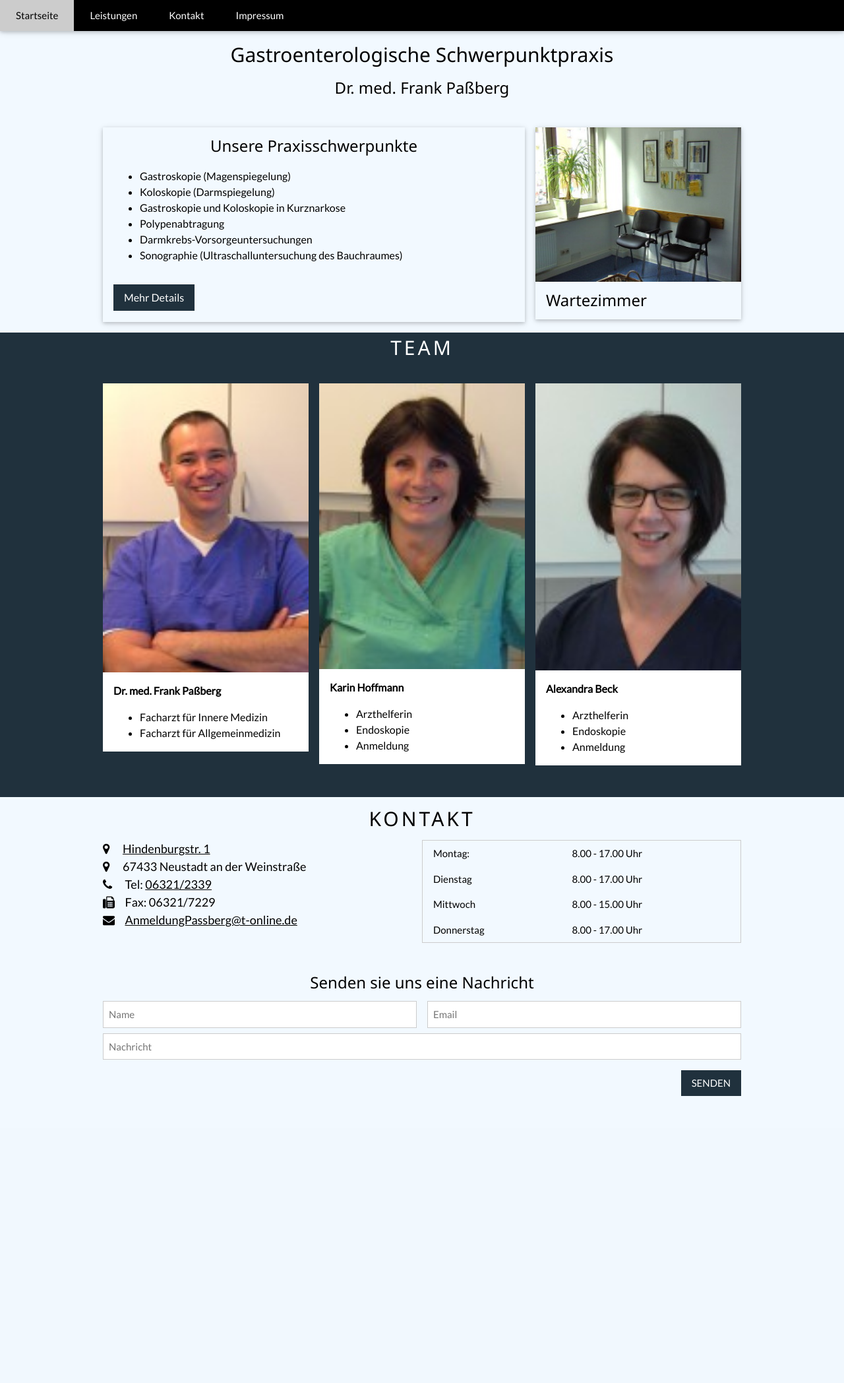
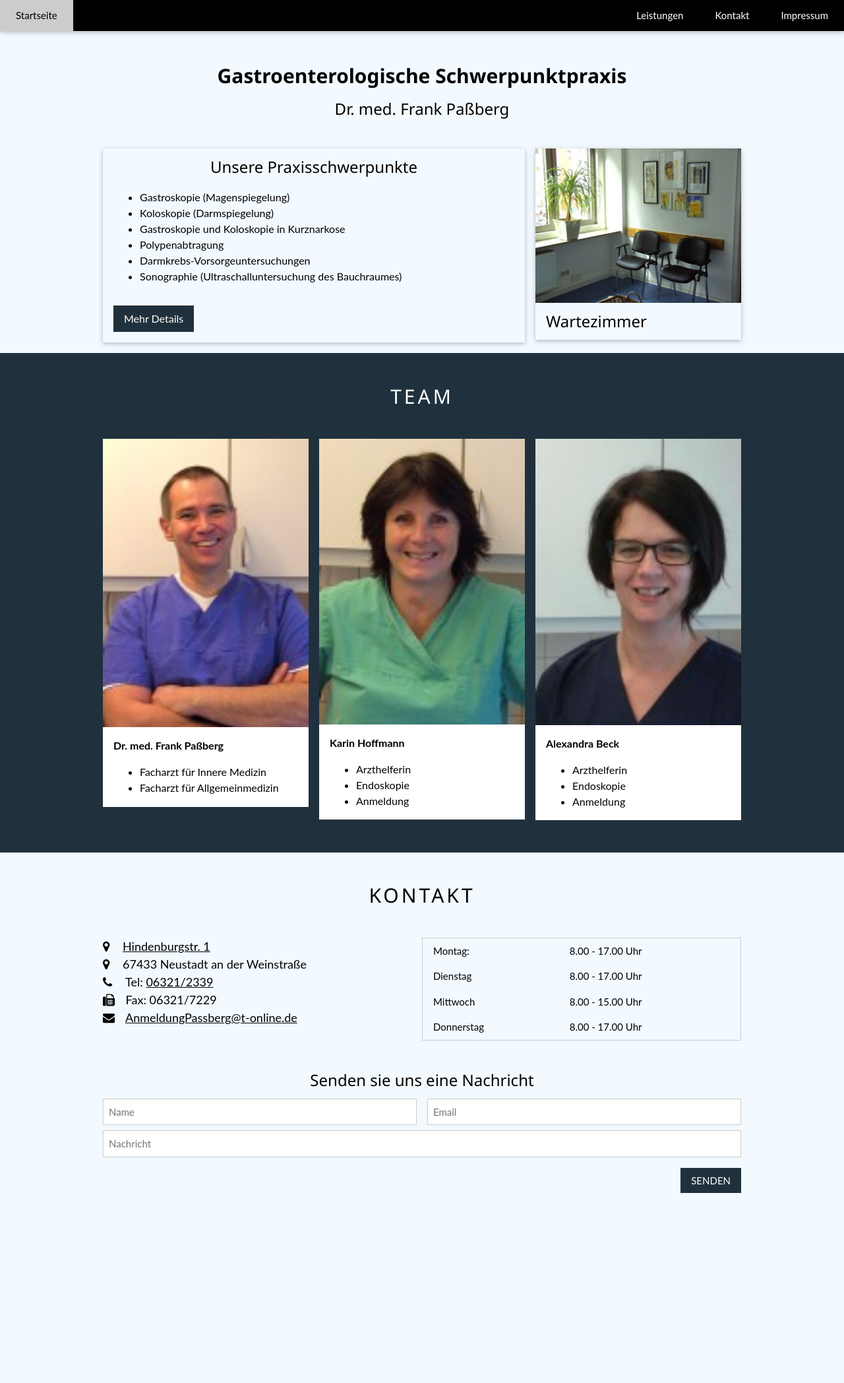
Before and after one commit to Tomyyy-1337/PraxisWebseite, a Django app: page / in a window 1280 px wide. Shown: the top 2096 px of the page at 66% size. Before the commit the page ends 1661 px from the top, so only its background shows below. Run offline with Django 4.2, Linux system fonts and the light colour scheme.

Commit message:
donnerstag

```diff
--- a/Project/Content/templates/Content/home.html
+++ b/Project/Content/templates/Content/home.html
@@ -1,13 +1,13 @@
 {% extends "main.html" %}
 {% block content %}
 {% load static %}
-  <div class="w3-container w3-content w3-center w3-padding-top-32" style="max-width:1000px">
-    <h2> Gastroenterologische Schwerpunktpraxis </h2>
+  <div class="w3-container w3-content w3-center w3-padding-top-32 w3-animate-top" style="max-width:1000px">
+    <h2> <b> Gastroenterologische Schwerpunktpraxis </b></h2>
     <h3> Dr. med. Frank Paßberg</h3>
   </div>
   <div class="w3-content w3-padding-16" style="max-width:1000px">
     <div class="w3-row-padding">
-      <div class="w3-twothird w3-margin-top">
+      <div class="w3-twothird w3-margin-top w3-animate-left">
         <div class="w3-card">
           <div class="w3-container" style="font-size: medium;">
             <h3 class="w3-center">Unsere Praxisschwerpunkte</h3>
@@ -25,7 +25,7 @@
           </div>
         </div>
       </div>
-      <div class="w3-third w3-margin-top">
+      <div class="w3-third w3-margin-top w3-animate-right">
         <div class="w3-card">
           <img src="{% static 'Content/wartezimmer.jpg' %}" style="width: 100%;" alt="Wartezimmer">
           <div class="w3-container">
@@ -36,7 +36,7 @@
     </div>
   </div>
   <div style="background-color: #20313d; color: white; font-size: medium;">
-    <div class="w3-container w3-content" style="max-width:1000px;">
+    <div class="w3-container w3-content w3-animate-left" style="max-width:1000px;">
         <h2 class="w3-container w3-content w3-center w3-wide w3-padding-top-32"> TEAM </h2>
         <div class="w3-row-padding w3-padding-32" style="margin:0 -16px">
           <div class="w3-third w3-margin-bottom">
@@ -74,6 +74,11 @@
         </div>
     </div>
   </div>
+  {% if nachrichtGesendet %}
+  <script>
+    alert('Nachricht erfolgreich gesendet!');
+  </script>
+  {% endif %}
 
   {% include 'kontaktTemplate.html' %}
 
--- a/Project/Content/templates/Content/kontakt.html
+++ b/Project/Content/templates/Content/kontakt.html
@@ -3,4 +3,8 @@
 
 {% include 'kontaktTemplate.html' %}
 
+<div class="w3-center w3-content w3-border w3-animate-bottom">
+    <iframe src="https://www.google.com/maps/embed?pb=!1m18!1m12!1m3!1d2599.002345337484!2d8.138372977708123!3d49.352104171403475!2m3!1f0!2f0!3f0!3m2!1i1024!2i768!4f13.1!3m3!1m2!1s0x47964890747cda97%3A0x6f4164afc206d78c!2sHerr%20Dr.%20med.%20Frank%20Pa%C3%9Fberg!5e0!3m2!1sde!2sde!4v1695299901624!5m2!1sde!2sde" width="100%" height="550" style="border:0;" allowfullscreen="" loading="lazy" referrerpolicy="no-referrer-when-downgrade"></iframe>
+</div>
+
 {% endblock content %}
--- a/Project/Content/templates/Content/leistungen.html
+++ b/Project/Content/templates/Content/leistungen.html
@@ -1,7 +1,7 @@
 {% extends "main.html" %}
 {% block content %}
 
-<div class="w3-content w3-padding-top-32" style="max-width:1000px">
+<div class="w3-content w3-padding-top-32 w3-animate-right" style="max-width:1000px">
     <div class="w3-container">
         <button onclick="Accordion ('A1')" class="w3-left-align w3-block w3-button w3-border w3-border-black w3-round-large"> <h3>Allgemeine Leistungen</h3> </button>
         <div id="A1" class="w3-hide w3-container w3-round-xlarge" style="background-color: #ffffff;">
--- a/Project/Content/views.py
+++ b/Project/Content/views.py
@@ -1,7 +1,14 @@
 from django.shortcuts import render
+from django.contrib import messages
+from django.core.mail import send_mail
 
 def home(request):
-    return render(request, "Content/home.html")
+    if(request.POST.get("Name","") and request.POST.get("Email","") and request.POST.get("Nachricht","")):
+        Data = {"nachrichtGesendet": True}
+        print(request.POST.get("Nachricht",""))
+    else:
+        Data = {"nachrichtGesendet": False}
+    return render(request, "Content/home.html", Data)
 
 def leistungen(request):
     return render(request, "Content/leistungen.html")
--- a/Project/Project/settings.py
+++ b/Project/Project/settings.py
@@ -32,7 +32,6 @@
     'django.middleware.security.SecurityMiddleware',
     'django.contrib.sessions.middleware.SessionMiddleware',
     'django.middleware.common.CommonMiddleware',
-    'django.middleware.csrf.CsrfViewMiddleware',
     'django.contrib.auth.middleware.AuthenticationMiddleware',
     'django.contrib.messages.middleware.MessageMiddleware',
     'django.middleware.clickjacking.XFrameOptionsMiddleware',
--- a/Project/templates/kontaktTemplate.html
+++ b/Project/templates/kontaktTemplate.html
@@ -1,14 +1,14 @@
 <div class="w3-container w3-content" style="max-width:1000px; background-color: #f2f9ff;" id="contact">
-    <h2 class="w3-wide w3-center w3-padding-top-32" id="Kontakt">KONTAKT</h2>
+    <h2 class="w3-wide w3-center w3-padding-top-32 w3-animate-left" id="Kontakt">KONTAKT</h2>
     <div class="w3-row">
-      <div class="w3-col m6 w3-large w3-margin-bottom w3-padding-top-32">
+      <div class="w3-col m6 w3-large w3-margin-bottom w3-padding-top-32 w3-animate-left">
         <i class="fa fa-map-marker" style="width:30px"></i><a href="https://maps.app.goo.gl/RgHEXSsdUnnjCEoz8">Hindenburgstr. 1 </a><br>
         <i class="fa fa-map-marker" style="width:30px"></i>67433 Neustadt an der Weinstraße <br>
         <i class="fa fa-phone" style="width:30px"></i> Tel: <a href="tel:+4963212339"> 06321/2339 </a><br>
         <i class="fa fa-fax" style="width:30px"></i> Fax: 06321/7229 <br>
         <i class="fa fa-envelope" style="width:30px"> </i> <a href="mailto:AnmeldungPassberg@t-online.de">AnmeldungPassberg@t-online.de</a> <br>
       </div>
-      <div class="w3-col m6 w3-padding-top-32">
+      <div class="w3-col m6 w3-padding-top-32 w3-animate-right">
         <table class="w3-table w3-border">
           <tr>
             <td> Montag:</td>
@@ -30,9 +30,9 @@
       </div>
     </div>
   </div>
-  <div class="w3-container w3-content w3-padding-32" style="max-width:1000px; background-color: #f2f9ff;" id="contact">
+  <div class="w3-container w3-content w3-padding-32 w3-animate-bottom" style="max-width:1000px; background-color: #f2f9ff;" id="contact">
     <h3 class="w3-center">Senden sie uns eine Nachricht</h3>
-    <form action="/action_page.php" target="_blank">
+    <form action="{% url 'home' %}" method="post">
       <div class="w3-row-padding" style="margin:0 -16px 8px -16px">
         <div class="w3-half">
           <input class="w3-input w3-border" type="text" placeholder="Name" required name="Name">
--- a/Project/templates/main.html
+++ b/Project/templates/main.html
@@ -1,12 +1,16 @@
+{% load static %}
 <!DOCTYPE html>
 <html lang="de">
 <head>
     <meta charset="utf-8">
     <meta name="viewport" content="width=device-width, initial-scale=1">
     <title>Dr. Paßberg</title>
-    <link rel="stylesheet" href="https://www.w3schools.com/w3css/4/w3.css">
-    <link rel="stylesheet" href="https://fonts.googleapis.com/css?family=Lato">
+    <link rel="stylesheet" href="{% static 'css/w3.css' %}">
     <link rel="stylesheet" href="https://cdnjs.cloudflare.com/ajax/libs/font-awesome/4.7.0/css/font-awesome.min.css">
+    <link rel="apple-touch-icon" sizes="180x180" href="{% static 'icon/apple-touch-icon.png' %}">
+    <link rel="icon" type="image/png" sizes="32x32" href="{% static 'icon/favicon-32x32.png' %}">
+    <link rel="icon" type="image/png" sizes="16x16" href="{% static 'icon/favicon-16x16.png' %}">
+    <link rel="manifest" href="{% static 'icon/site.webmanifest' %}">
     <style>
         body {font-family: "Lato", sans-serif}
         .mySlides {display: none}
@@ -16,5 +20,6 @@
     {% include "navbar.html" %}
     {% block content %}
     {% endblock %}
+    <div style="height: 300px"></div>
 </body>
 </html>
--- a/Project/templates/navbar.html
+++ b/Project/templates/navbar.html
@@ -1,10 +1,10 @@
 <div class="w3-top">
     <div class="w3-bar w3-black w3-card">
-      <a class="w3-bar-item w3-button w3-padding-large w3-hide-medium w3-hide-large w3-right" href="javascript:void(0)" onclick="navbar()" title="Toggle Navigation Menu"><i class="fa fa-bars"></i></a>
-      <a href="{% url 'home' %}" class="w3-bar-item w3-button w3-padding-large">Startseite</a>
-      <a href="{% url 'leistungen' %}" class="w3-bar-item w3-button w3-padding-large w3-hide-small">Leistungen</a>
-      <a href="{% url 'kontakt' %}" class="w3-bar-item w3-button w3-padding-large w3-hide-small">Kontakt</a>
-      <a href="{% url 'impressum' %}" class="w3-bar-item w3-button w3-padding-large w3-hide-small">Impressum</a>
+        <a class="w3-bar-item w3-button w3-padding-large w3-hide-medium w3-hide-large w3-right" href="javascript:void(0)" onclick="navbar()" title="Toggle Navigation Menu"><i class="fa fa-bars"></i></a>
+        <a href="{% url 'home' %}" class="w3-bar-item w3-button w3-padding-large">Startseite</a>
+        <a href="{% url 'impressum' %}" class="w3-bar-item w3-button w3-padding-large w3-hide-small w3-right">Impressum</a>
+        <a href="{% url 'kontakt' %}" class="w3-bar-item w3-button w3-padding-large w3-hide-small w3-right">Kontakt</a>
+        <a href="{% url 'leistungen' %}" class="w3-bar-item w3-button w3-padding-large w3-hide-small w3-right">Leistungen</a>
     </div>
   </div>
 
```
Also changed, not shown: Project/static/css/w3.css (added), Project/static/icon/android-chrome-192x192.png (added), Project/static/icon/android-chrome-512x512.png (added), Project/static/icon/apple-touch-icon.png (added), Project/static/icon/favicon-16x16.png (added), Project/static/icon/favicon-32x32.png (added), Project/static/icon/favicon.ico (added), Project/static/icon/site.webmanifest (added).
